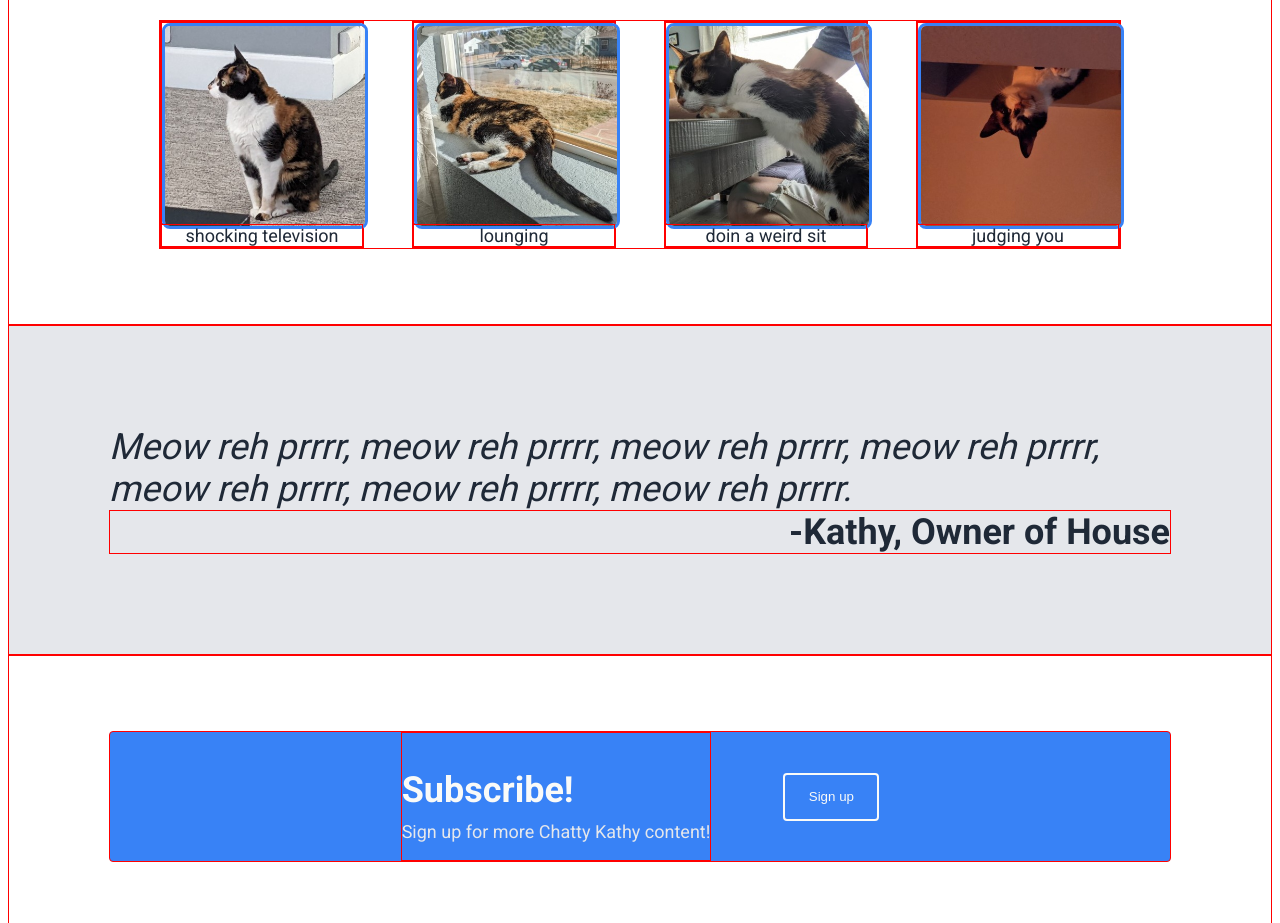
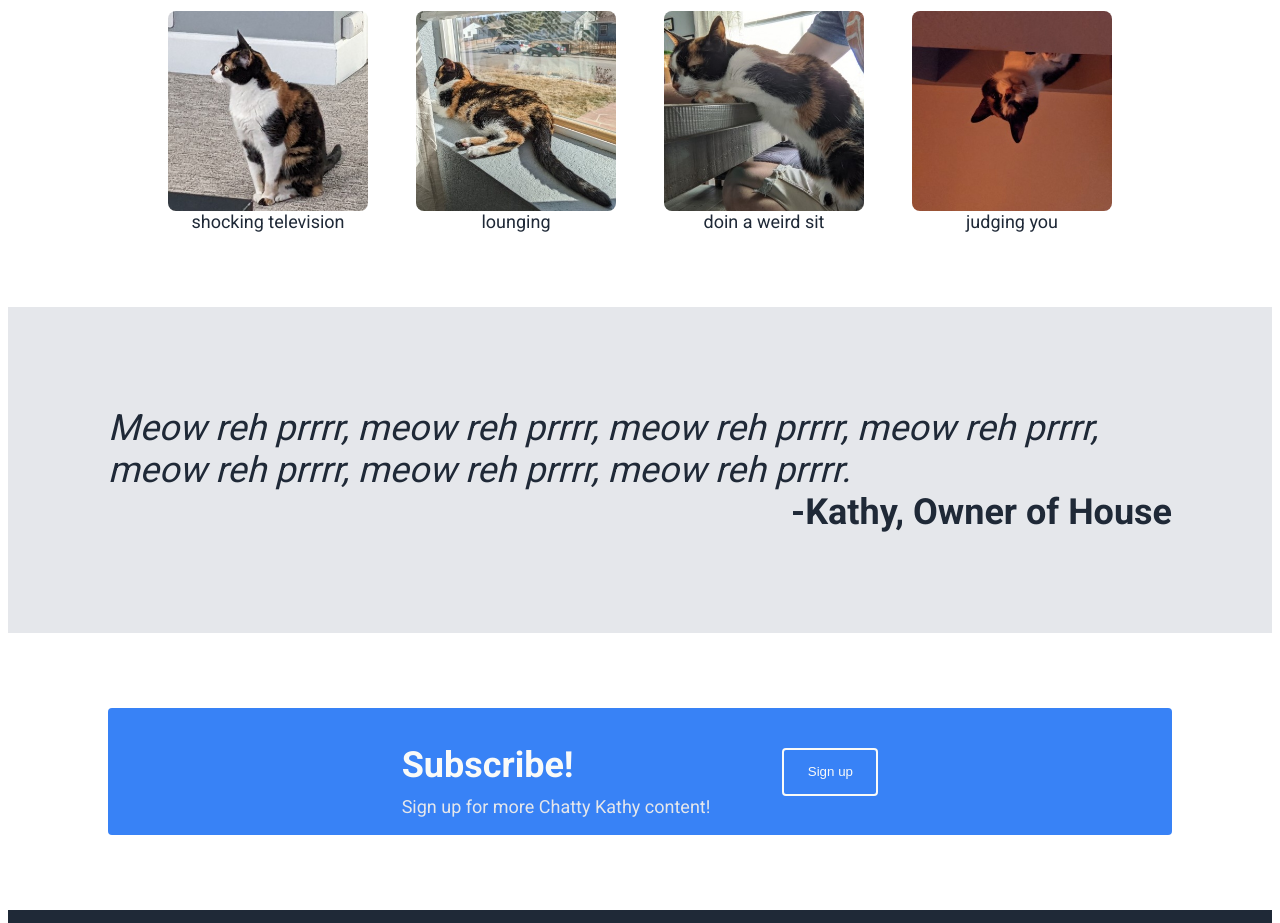
Before and after one commit to ClearlyJustSomeGuy/landing-page, a plain HTML site: page index.html in a window 1280 px wide. Shown: the part 641-1564 px from the top of the page. Drawn offline with Linux system fonts and the light colour scheme.

Commit message:
adjust images

```diff
--- a/css/style.css
+++ b/css/style.css
@@ -1,8 +1,8 @@
 @import url('https://fonts.googleapis.com/css2?family=Roboto:wght@400;700&display=swap');
 
-div {
+/* div {
     border: 1px red solid;
-}
+} */
 
 body {
     font-family: Roboto, sans-serif;
@@ -90,6 +90,7 @@ a {
 .hero img {
     height: 350px;
     width: 500px;
+    flex:auto;
 }
 
 
@@ -129,7 +130,7 @@ a {
 }
 
 .box img {
-    border: 3px #3882f6 solid;
+    /* border: 3px #3882f6 solid; */
     border-radius: 8px;
     height: 200px;
     width: 200px;
```
